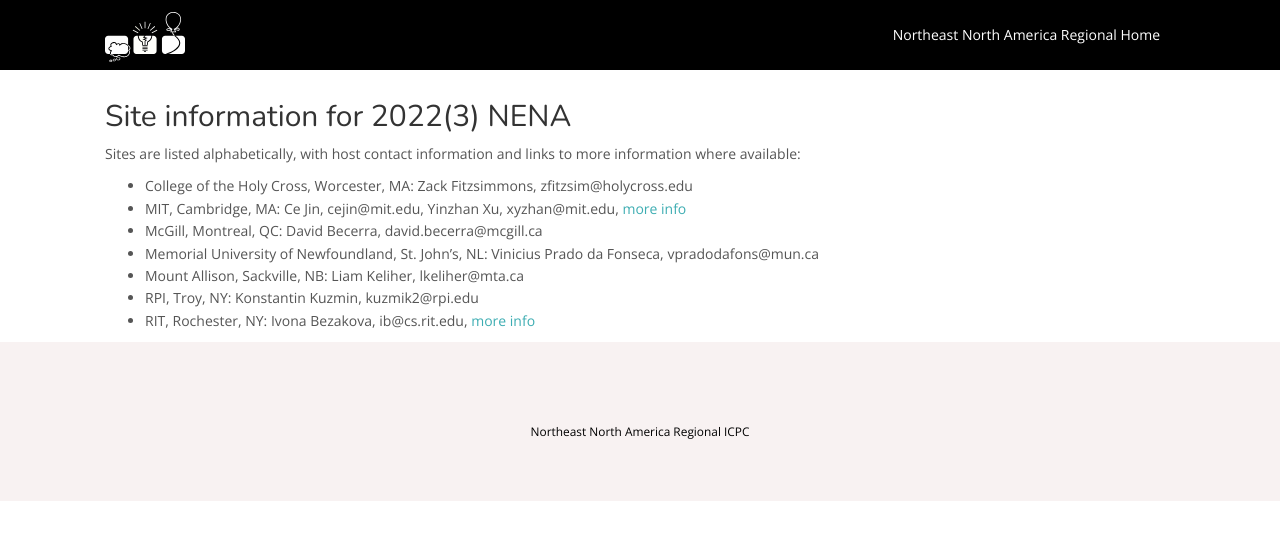
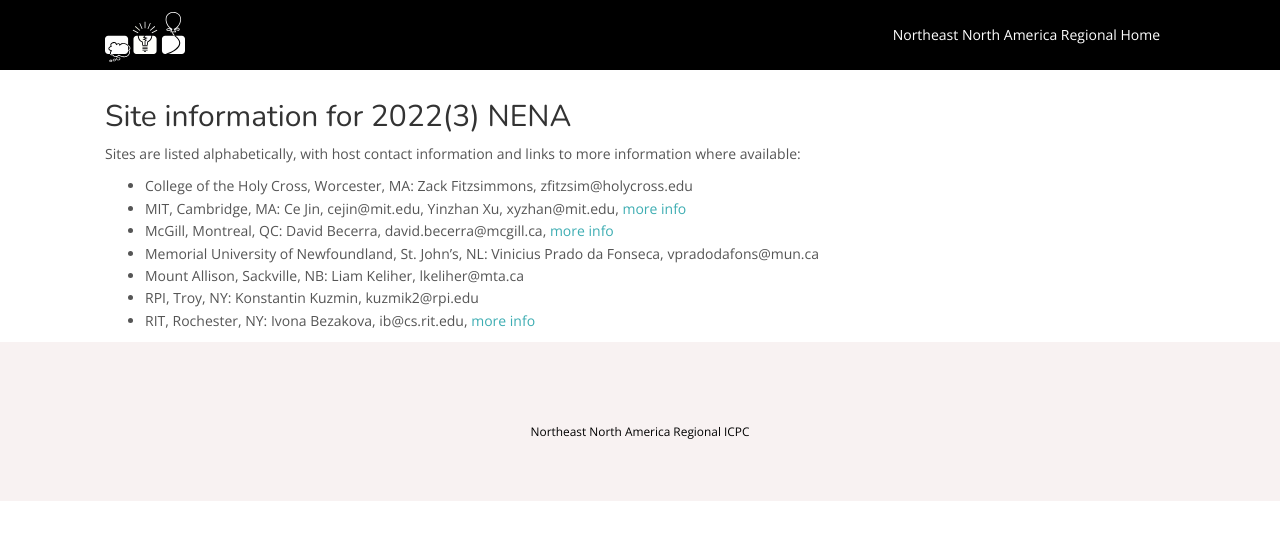
Before and after one commit to icpc/na-northeast-web, a Jekyll site: the page built from docs/site_info.md, in a window 1280 px wide. Shown: the top 540 px of the page. Built offline with Jekyll 4.4.1, drawn with Linux system fonts in a browser that asks for light colours; nearby versions of some CDN libraries.

Commit message:
Added McGill site info.

```diff
--- a/docs/site_info.md
+++ b/docs/site_info.md
@@ -9,7 +9,7 @@
 
 - College of the Holy Cross, Worcester, MA: Zack Fitzsimmons, zfitzsim@holycross.edu
 - MIT, Cambridge, MA:  Ce Jin, cejin@mit.edu, Yinzhan Xu, xyzhan@mit.edu, [more info](https://web.mit.edu/acmicpc/www/nena2022/)
-- McGill, Montreal, QC: David Becerra, david.becerra@mcgill.ca
+- McGill, Montreal, QC: David Becerra, david.becerra@mcgill.ca, [more info](https://www.cs.mcgill.ca/acm-icpc/)
 - Memorial University of Newfoundland, St. John's, NL: Vinicius Prado da Fonseca, vpradodafons@mun.ca
 - Mount Allison, Sackville, NB:  Liam Keliher, lkeliher@mta.ca
 - RPI, Troy, NY: Konstantin Kuzmin, kuzmik2@rpi.edu
```
